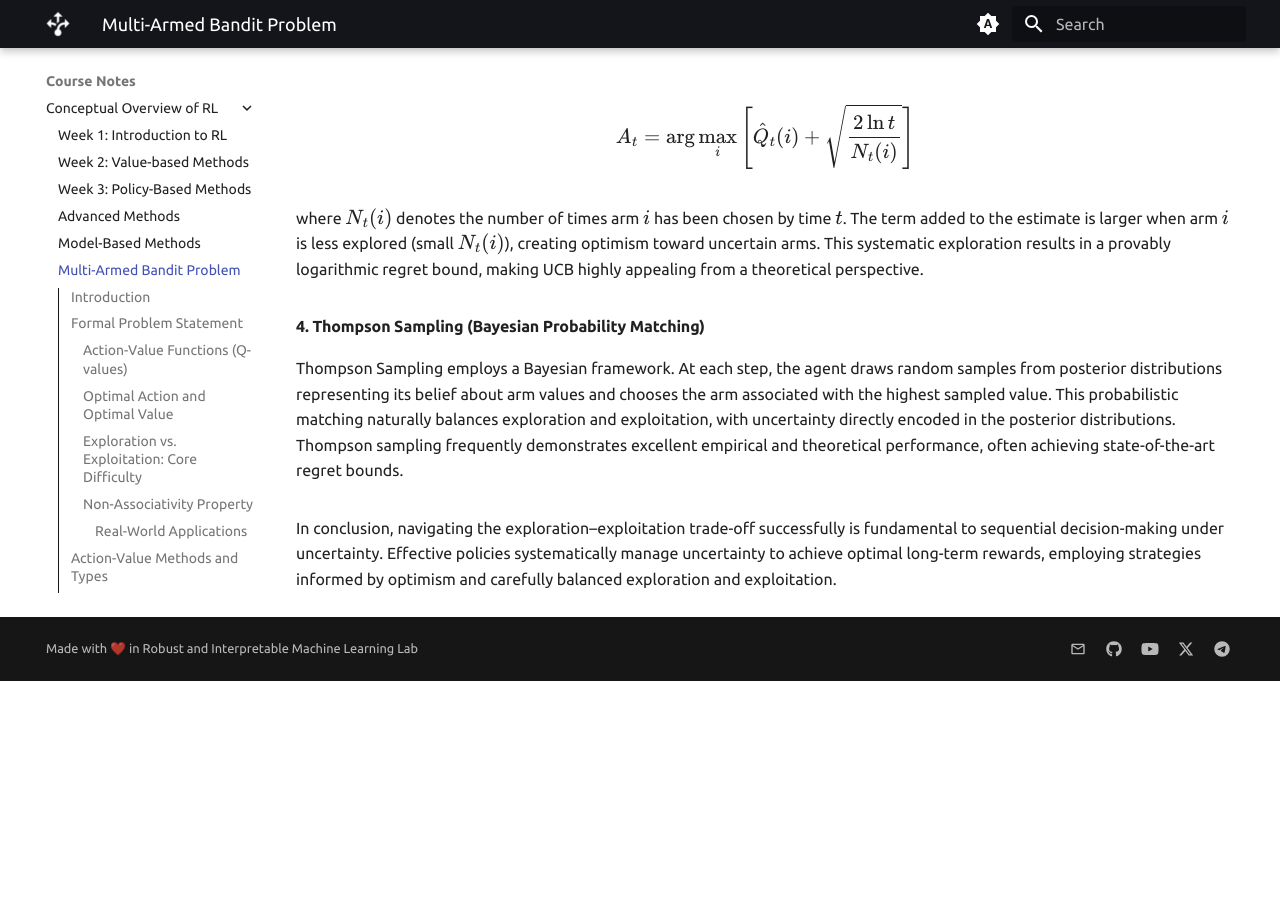
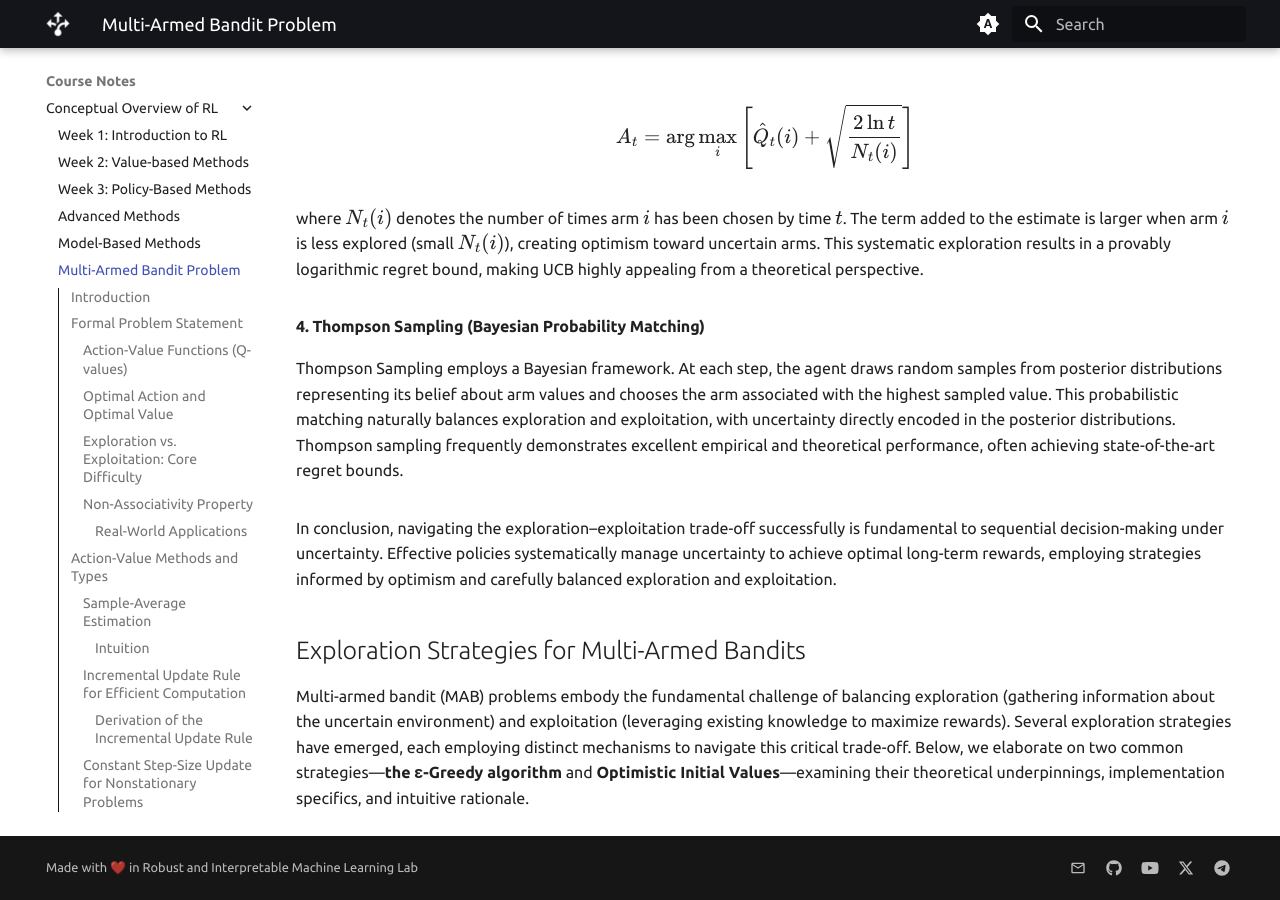
Before and after one commit to DeepRLCourse/DeepRLCourse.github.io, an MkDocs documentation site: the page built from docs/course_notes/bandits.md, in a window 1280 px wide and 900 px high, scrolled down 11863 px. Built offline with MkDocs 1.6.1 and Material for MkDocs 9.7.7, drawn with Linux system fonts in a browser that asks for light colours; some web fonts are replaced; before the commit the page ends 12544 px from its top, so only the background shows below that.

Commit message:
Update bandits.md

```diff
--- a/docs/course_notes/bandits.md
+++ b/docs/course_notes/bandits.md
@@ -368,3 +368,14 @@
 Thompson Sampling employs a Bayesian framework. At each step, the agent draws random samples from posterior distributions representing its belief about arm values and chooses the arm associated with the highest sampled value. This probabilistic matching naturally balances exploration and exploitation, with uncertainty directly encoded in the posterior distributions. Thompson sampling frequently demonstrates excellent empirical and theoretical performance, often achieving state-of-the-art regret bounds.
 
 In conclusion, navigating the exploration–exploitation trade-off successfully is fundamental to sequential decision-making under uncertainty. Effective policies systematically manage uncertainty to achieve optimal long-term rewards, employing strategies informed by optimism and carefully balanced exploration and exploitation.
+
+
+
+
+
+
+
+
+## Exploration Strategies for Multi-Armed Bandits
+
+Multi-armed bandit (MAB) problems embody the fundamental challenge of balancing exploration (gathering information about the uncertain environment) and exploitation (leveraging existing knowledge to maximize rewards). Several exploration strategies have emerged, each employing distinct mechanisms to navigate this critical trade-off. Below, we elaborate on two common strategies—**the ε-Greedy algorithm** and **Optimistic Initial Values**—examining their theoretical underpinnings, implementation specifics, and intuitive rationale.
```
